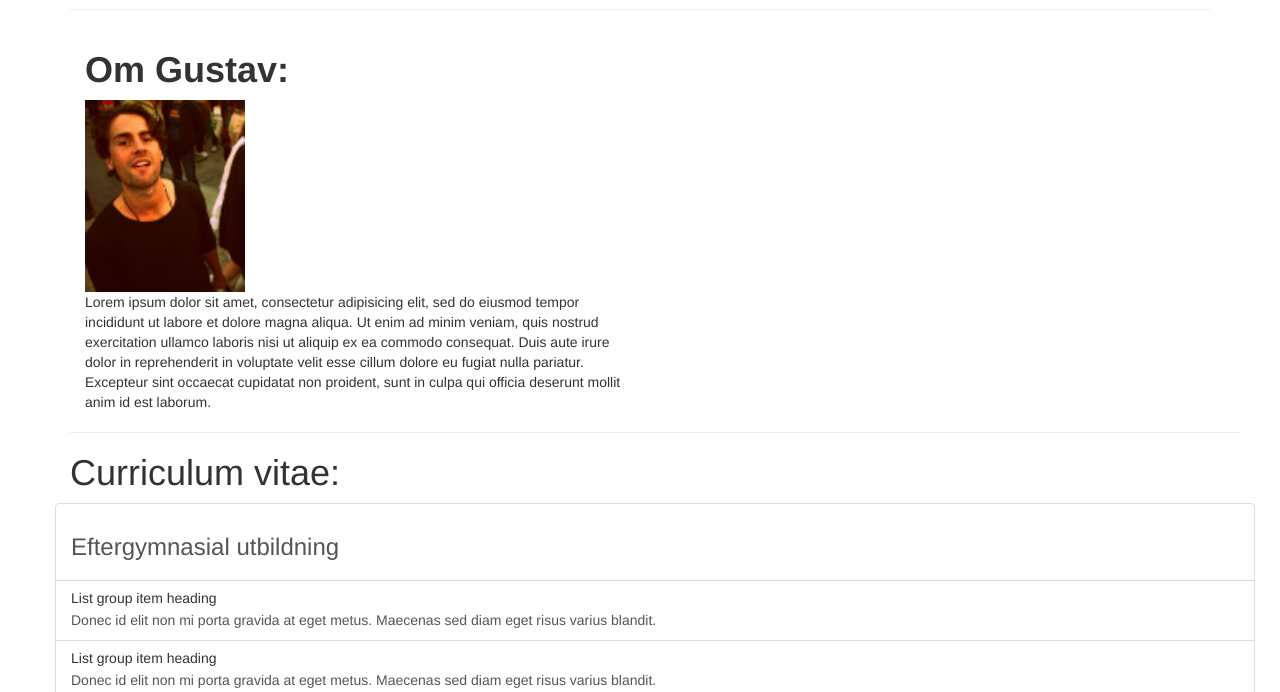
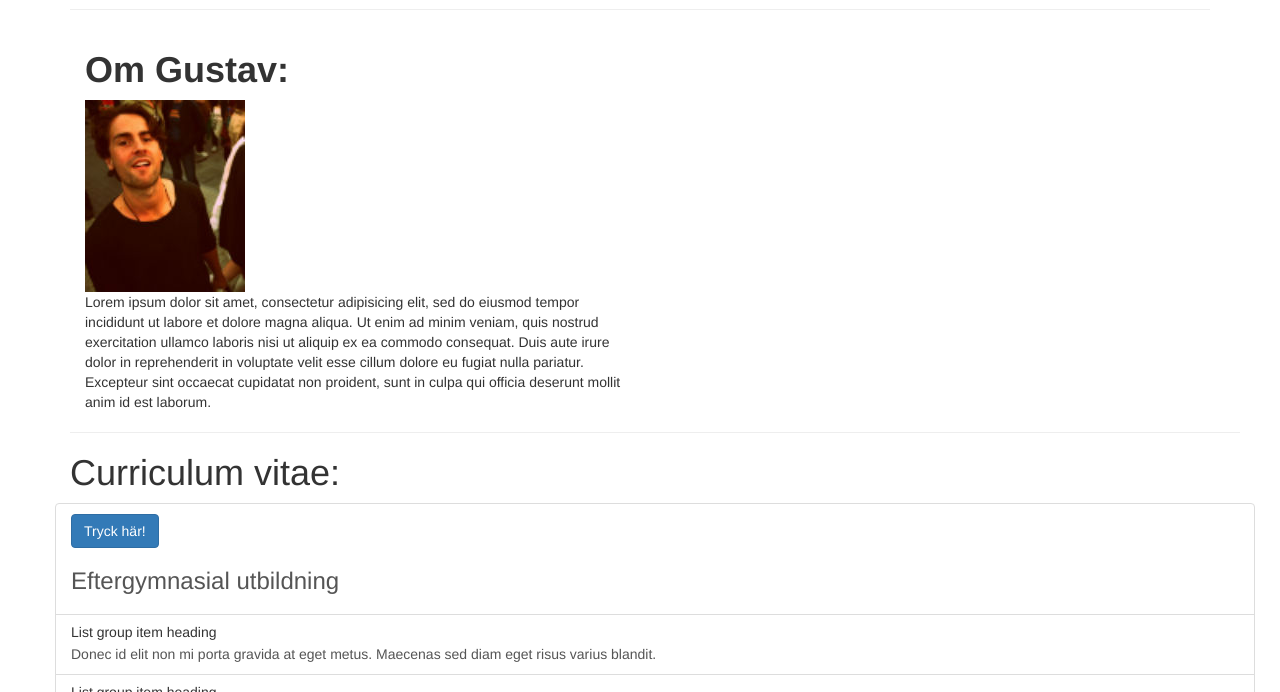
Before and after one commit to larrypalm/larrypalm.github.io, a plain HTML site: page index.html in a window 1280 px wide. Shown: the part 1050-1742 px from the top of the page. Drawn offline with nearby package versions, Linux system fonts and the light colour scheme.

Commit message:
button to dropdown CV-section added

```diff
--- a/index.html
+++ b/index.html
@@ -32,7 +32,7 @@
 	</div>
 	<!--/navbar-->
 	<!--jumbotron-->
-	<div id="home" class="jumbotron jumbotron-fluid">
+	<div id="#home" class="jumbotron jumbotron-fluid">
 		<div class="container text-sm-center">
 		  <h1 id="gustavpalm" class="display-3 py-3">Gustav Palm</h1>
 		  <p class="lead"><strong>Aspiring Frontend Developer</strong></p>
@@ -111,10 +111,10 @@
 				<hr class="pb-3">
 				<h1 class="text-sm-center pb-3">Curriculum vitae:	</h1>
 				<div class="row" class="list-group">
-				  <a id="show" class="list-group-item list-group-item-action">
-				  <h3>Eftergymnasial utbildning</h3>
+				  <a class="list-group-item list-group-item-action">
+				  <button id="show" class="btn btn-primary float-xs-right">Tryck här!</button>
+				  <h3 class="text-sm-center">Eftergymnasial utbildning</h3>
 				  <div id="hide">
-
 				  	<hr>
 				    <h5 class="list-group-item-heading my-1">Människa- och Systemvetenskap (Kandidat)</h5>
 				    <p class="list-group-item-text">Göteborgs Universitet 2013-2016</p>
```
